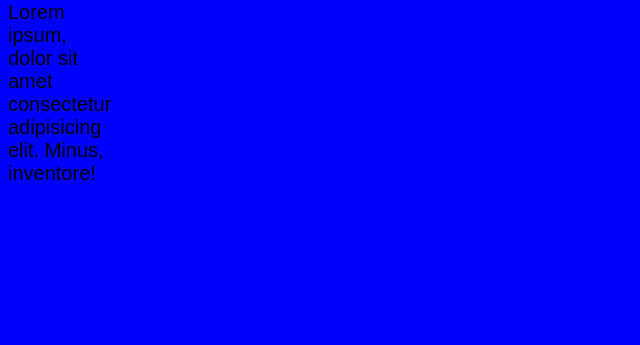
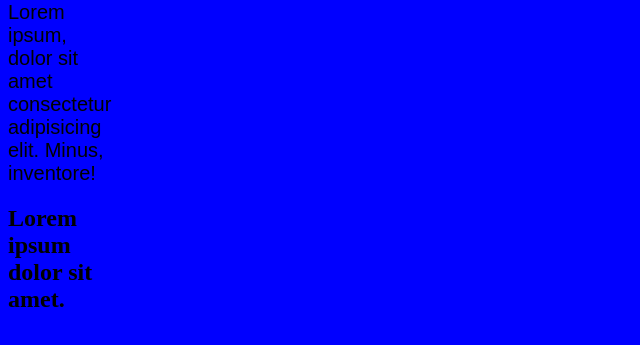
Before and after one commit to BangtanAi/GitTestt, a plain HTML site: page index.html in a window 1280 px wide. Shown: the part 79-424 px from the top of the page, without its empty margins (0-640 px from the left). Drawn offline with Linux system fonts and the light colour scheme.

Commit message:
html changes

```diff
--- a/index.html
+++ b/index.html
@@ -11,6 +11,9 @@
 <body>
     <h1>Заголовок</h1>
     <span>Lorem ipsum, dolor sit amet consectetur adipisicing elit. Minus, inventore!</span>
+    <div class="container">
+        <h2>Lorem ipsum dolor sit amet.</h2>
+    </div>
 </body>
 
 </html>
```
